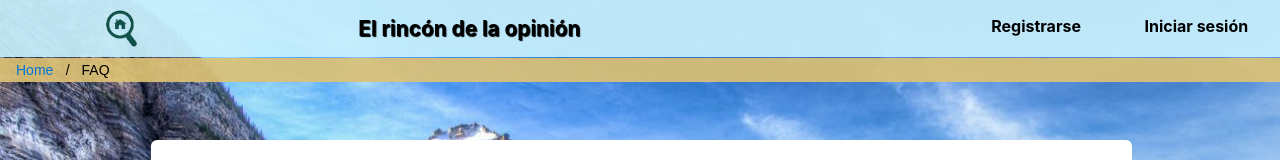
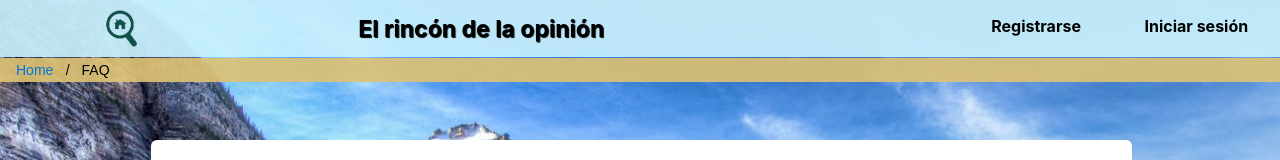
Before and after one commit to guillewilly291/InterfacesDeUsuario, a plain HTML site: page FAQ.html in a window 1280 px wide. Shown: the top 160 px of the page. Drawn offline with nearby package versions, Linux system fonts and the light colour scheme; files whose address does not match are found by name.

Commit message:
versión presentación final

```diff
--- a/style/styleMain.css
+++ b/style/styleMain.css
@@ -296,7 +296,7 @@ body {
 h1{
 	vertical-align: middle;
 	margin: auto 14%;
-	font-size: 1.3em;
+	font-size: 1.8vw;
 	font-family: BlinkMacSystemFont,-apple-system,Segoe UI,Roboto,Helvetica,Arial,sans-serif;
 	text-shadow: 1px 1px 1px #000;
 	width:65%;
```
